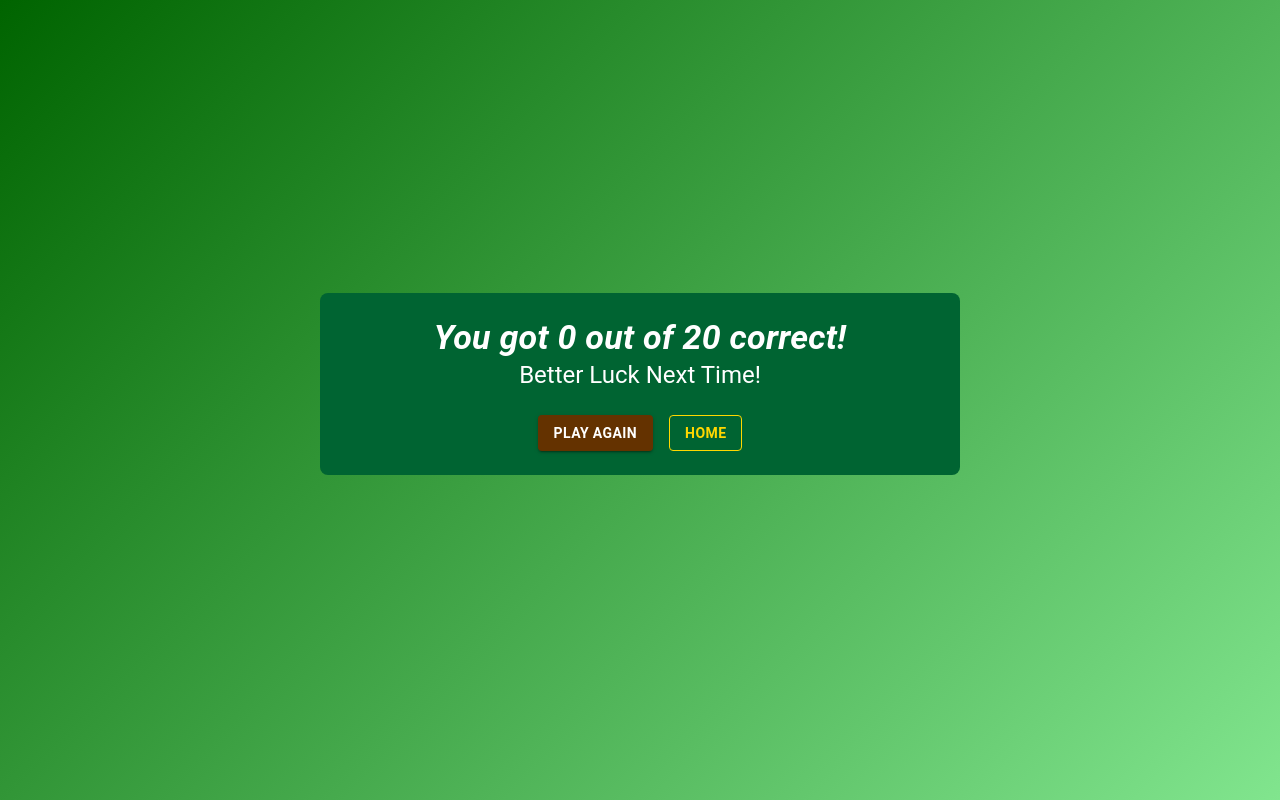
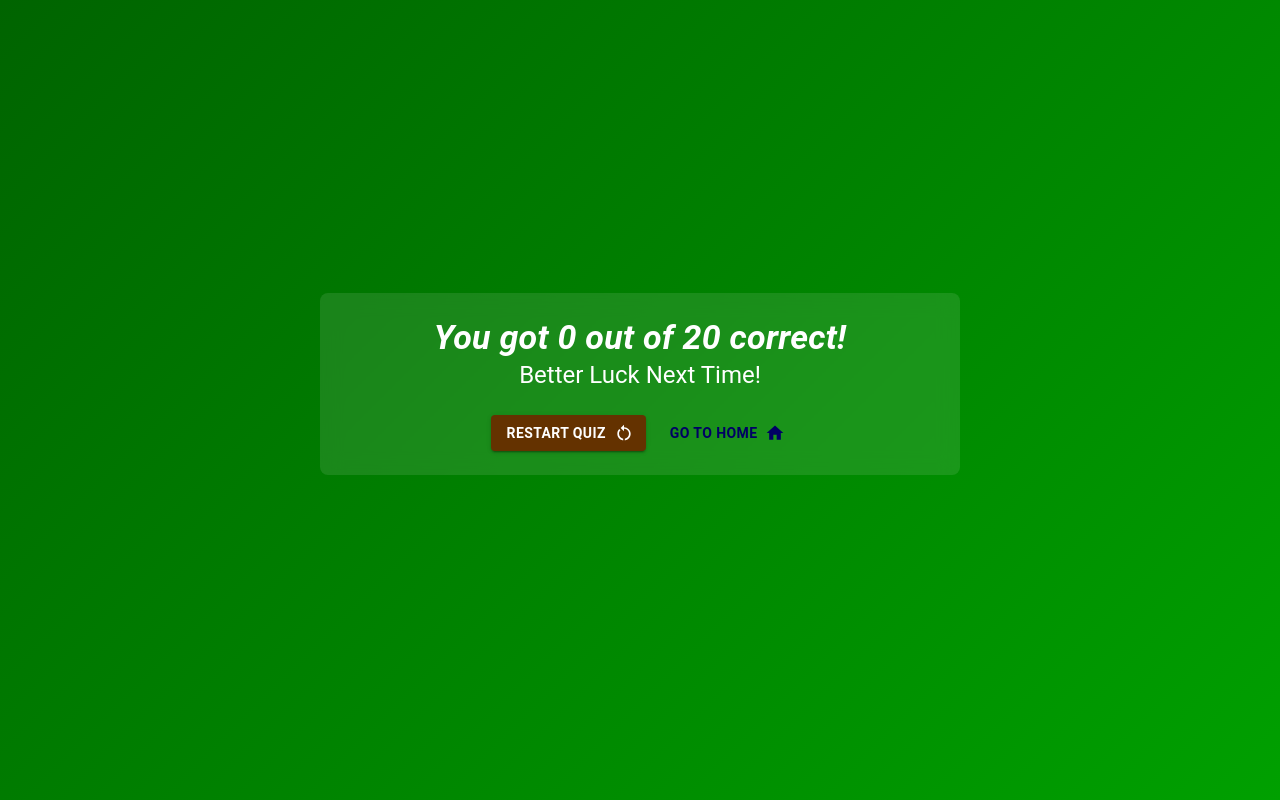
Before and after one commit to Archisman02/attax, a Next.js app in the folder attax/: page /result in a window 1280 px wide. Built offline with nearby package versions, Linux system fonts and the light colour scheme.

Commit message:
Changed some styles of home page and results page

```diff
--- a/attax/src/pages/result.tsx
+++ b/attax/src/pages/result.tsx
@@ -10,6 +10,9 @@ import {
 } from "@mui/material";
 import ExpandMoreIcon from "@mui/icons-material/ExpandMore";
 import quizStore from "../stores/quizStore";
+import RestartAltIcon from "@mui/icons-material/RestartAlt";
+import HomeIcon from "@mui/icons-material/Home";
+import router from "next/router";
 
 const Result = observer(() => {
   const score = quizStore.score;
@@ -23,14 +26,19 @@ const Result = observer(() => {
       justifyContent="center"
       alignItems="center"
       height="100vh"
-      sx={{ background: "linear-gradient(135deg, #006400, #81e58e)" }}
+      sx={{ background: "linear-gradient(135deg, #006400, #00a000)" }}
     >
       {/* Top Half */}
       <Box
         width="50%"
         textAlign="center"
         mb={4}
-        sx={{ backgroundColor: "#006432", borderRadius: 2, p: 3 }}
+        sx={{
+          borderRadius: 2,
+          p: 3,
+          background: "rgba(255, 255, 255, 0.1)", // Transparent effect
+          backdropFilter: "blur(10px)",
+        }}
       >
         <Typography
           variant="h4"
@@ -54,20 +62,22 @@ const Result = observer(() => {
               fontWeight: "bold",
               mr: 2,
             }}
+            endIcon={<RestartAltIcon />}
             onClick={() => window.location.reload()}
           >
-            Play Again
+            Restart quiz
           </Button>
           <Button
-            variant="outlined"
+            variant="text"
             sx={{
-              borderColor: "#FFD700",
-              color: "#FFD700",
+              // borderColor: "#FFD700",
+              color: "#000064",
               fontWeight: "bold",
             }}
-            onClick={() => (window.location.href = "/")}
+            endIcon={<HomeIcon />}
+            onClick={() => router.replace("/")}
           >
-            Home
+            Go to Home
           </Button>
         </Box>
       </Box>
@@ -78,7 +88,8 @@ const Result = observer(() => {
           <Accordion
             key={index}
             sx={{
-              backgroundColor: "#006432", // Set accordion background color
+              background: "rgba(255, 255, 255, 0.1)", // Transparent effect
+              backdropFilter: "blur(10px)",
               color: "white", // Set text color to white
             }}
           >
```
Also changed, not shown: attax/src/pages/index.tsx (+17 -13 lines).
